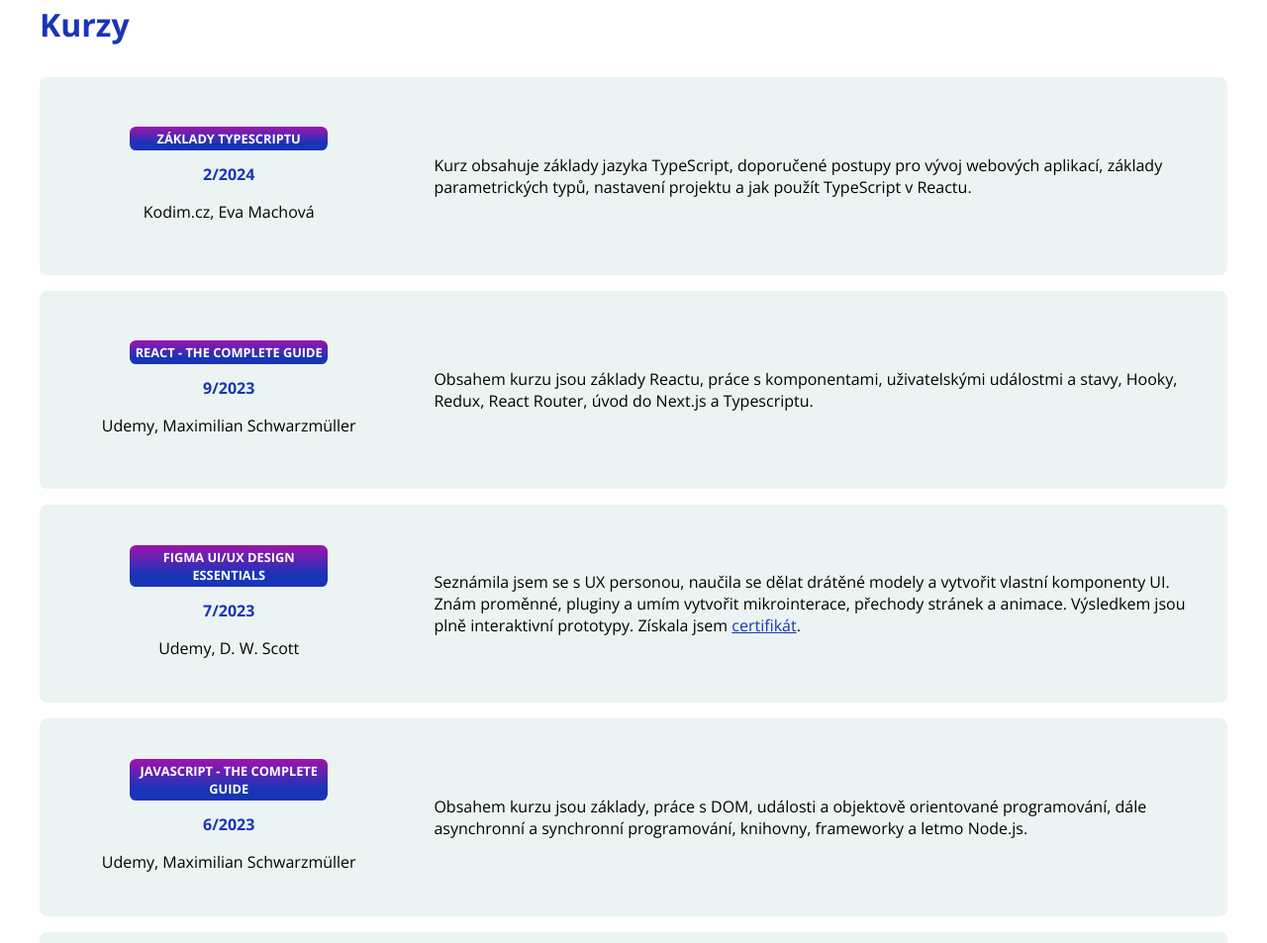
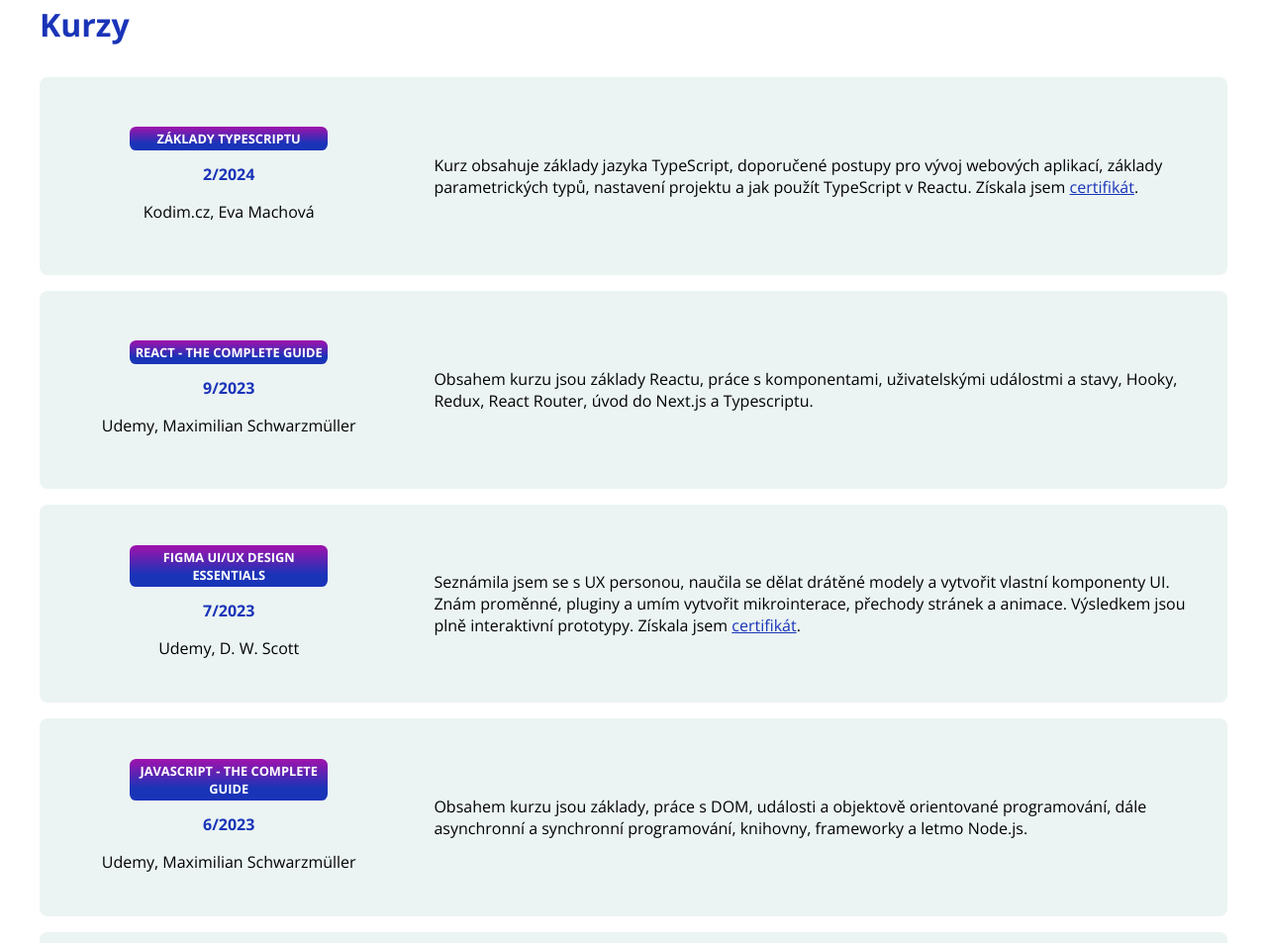
Before and after one commit to icirova/personal-page, an Eleventy site: page cv.html in a window 1280 px wide. Shown: the part 1093-2046 px from the top of the page at 99% size. Built offline with nearby package versions, Linux system fonts and the light colour scheme; Eleventy itself is replaced by a stand-in of ours; files that its build step writes are made by us from their sources.

Commit message:
certifikát ts

```diff
--- a/cv.html
+++ b/cv.html
@@ -61,7 +61,7 @@
         <p class="card__date">2/2024</p>
         <p class="card__specialization">Kodim.cz, Eva Machová</p>
     </div>
-    <p class="card__description">Kurz obsahuje základy jazyka TypeScript, doporučené postupy pro vývoj webových aplikací, základy parametrických typů, nastavení projektu a jak použít TypeScript v Reactu.</p>
+    <p class="card__description">Kurz obsahuje základy jazyka TypeScript, doporučené postupy pro vývoj webových aplikací, základy parametrických typů, nastavení projektu a jak použít TypeScript v Reactu. Získala jsem <a href="/certificate/cirova-certificat-ts.pdf" target="_blank" class="link">certifikát</a>.</p>
 
   </div>
 
```
Also changed, not shown: 1 other file.
